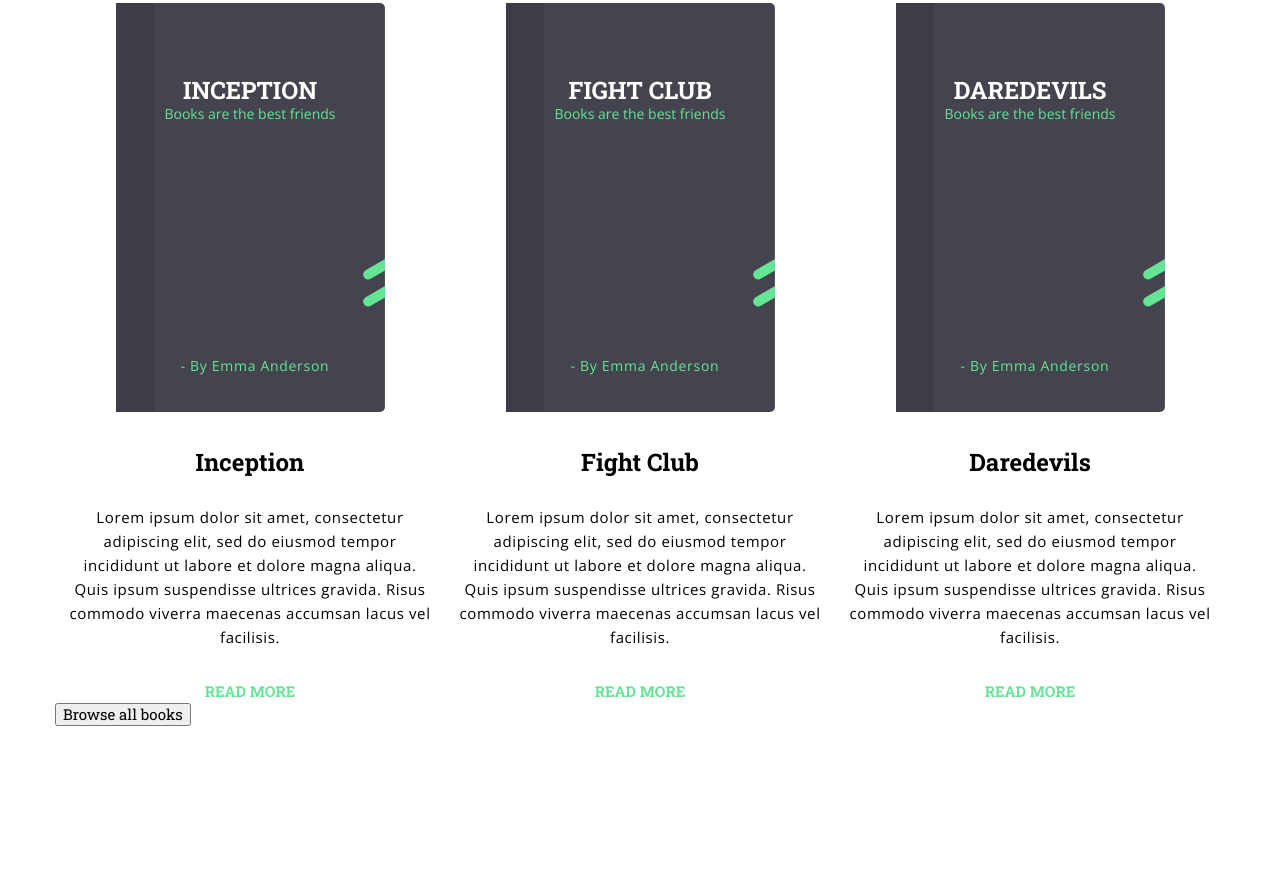
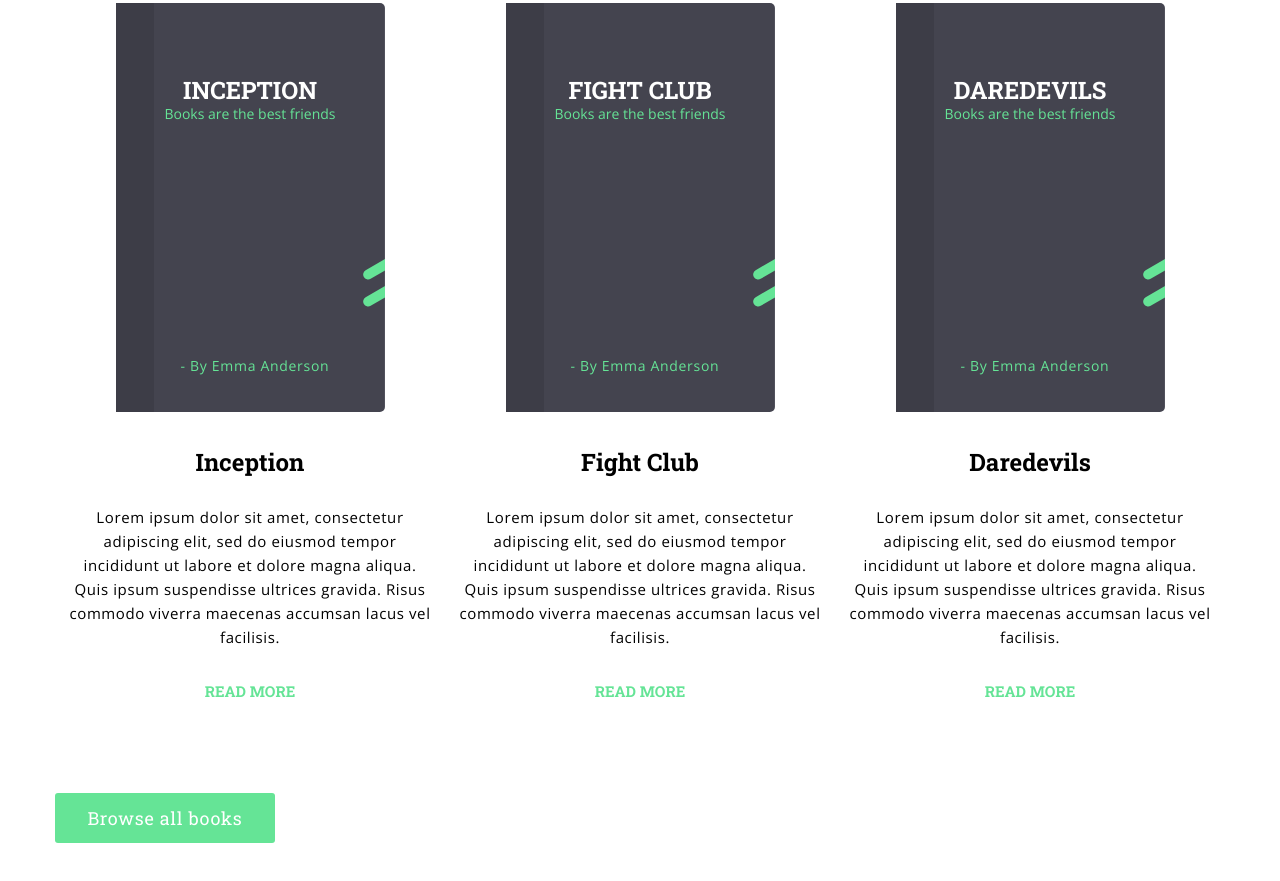
Before and after one commit to alexenerggy/Bookee, a plain HTML site: page src/views/index.html in a window 1280 px wide. Shown: the part 3329-4210 px from the top of the page. Drawn offline with nearby package versions, Linux system fonts and the light colour scheme; files that its build step writes are made by us from their sources.

Commit message:
lesson 11 pravki 13.05

```diff
--- a/src/styles/main.scss
+++ b/src/styles/main.scss
@@ -383,11 +383,6 @@
             color: $accent-color;
         }
     }
-    &__btn {
-        position: absolute;
-        display: block;
-        text-align: center;
-    }
 }
 .three-books-main {
     display: flex;
@@ -418,3 +413,21 @@
         font-weight: 700;
     }
 }
+.three-books-block {
+    display: flex;
+    margin-top: 90px;
+    &__btn {
+        font-size: 18px;
+        font-style: 500;
+        letter-spacing: 0.7px;
+        align-items: center;
+        justify-content: center;
+        background-color: $accent-color;
+        color: $light-color;
+        min-width: 220px;
+        min-height: 50px;
+        border: none;
+        border-radius: 3px;
+        text-align: center;
+    }
+}
--- a/src/views/index.html
+++ b/src/views/index.html
@@ -168,8 +168,8 @@
 					<a href="" class="three-books-text__link">READ MORE</a>
 				</div>
 			</div>
-			<div >
-				<button class="three-books__btn">Browse all books</button>
+			<div class="three-books-block">
+				<button class="three-books-block__btn">Browse all books</button>
 			</div>
 		</div>
 	</body>
```
